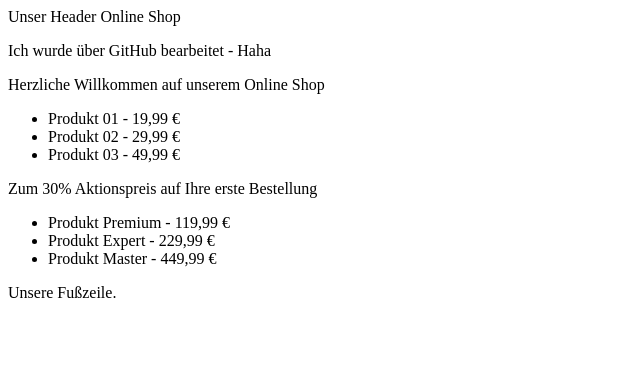
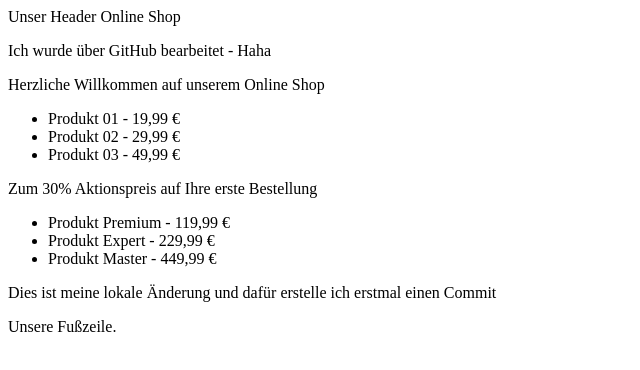
Before and after one commit to Masch-Projects-Page/online-shop, a plain HTML site: page index.html in a window 1280 px wide. Shown: the whole page, without its empty margins (0-640 px from the left). Drawn offline with Linux system fonts and the light colour scheme.

Commit message:
update new text 'Dies ist ..' (index.html)

```diff
--- a/index.html
+++ b/index.html
@@ -34,6 +34,9 @@
             <li> Produkt Master - 449,99 € </li>
         </ul>
 
+        <p> Dies ist meine lokale Änderung und
+            dafür erstelle ich erstmal einen Commit
+        </p>
 
 
     </main>
```
